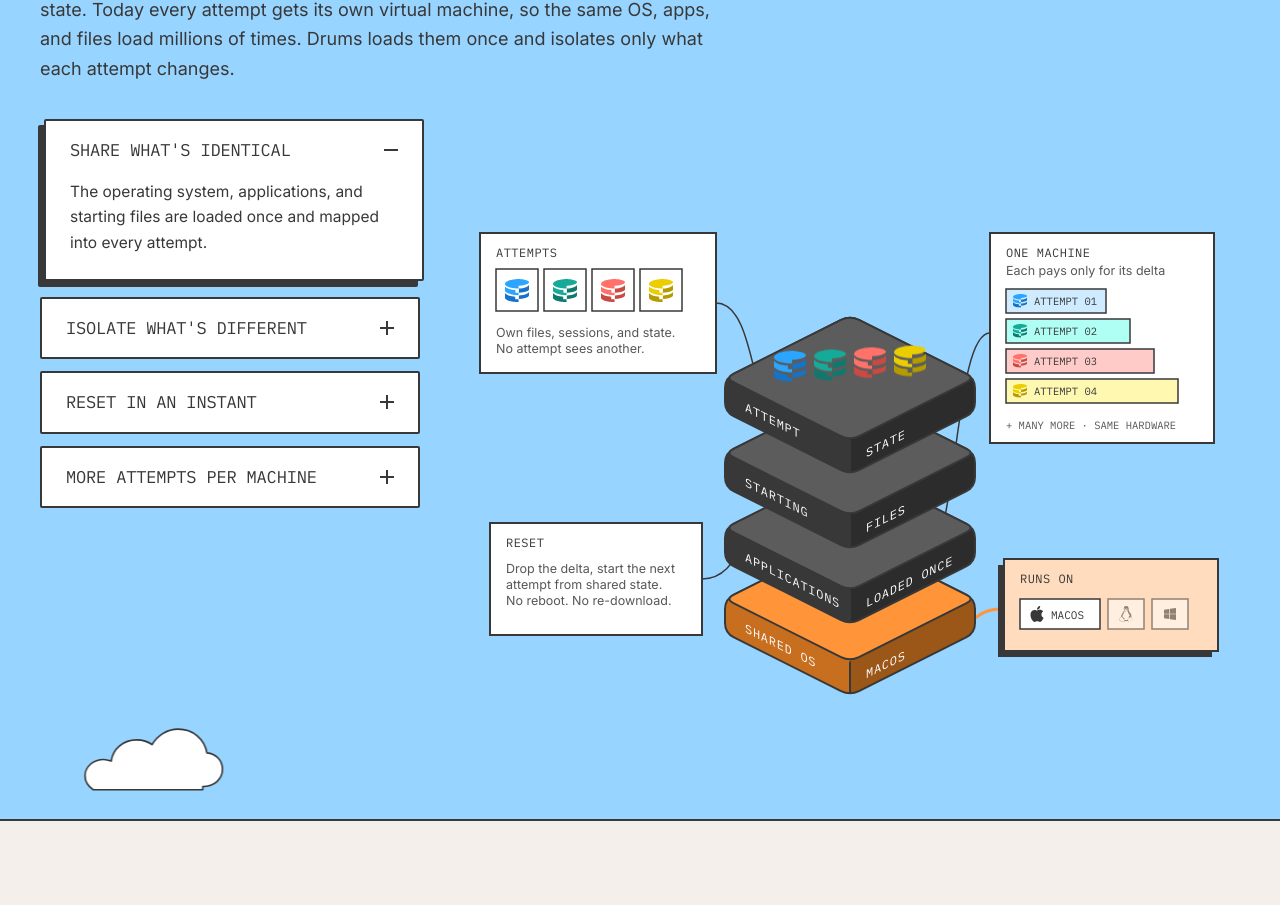
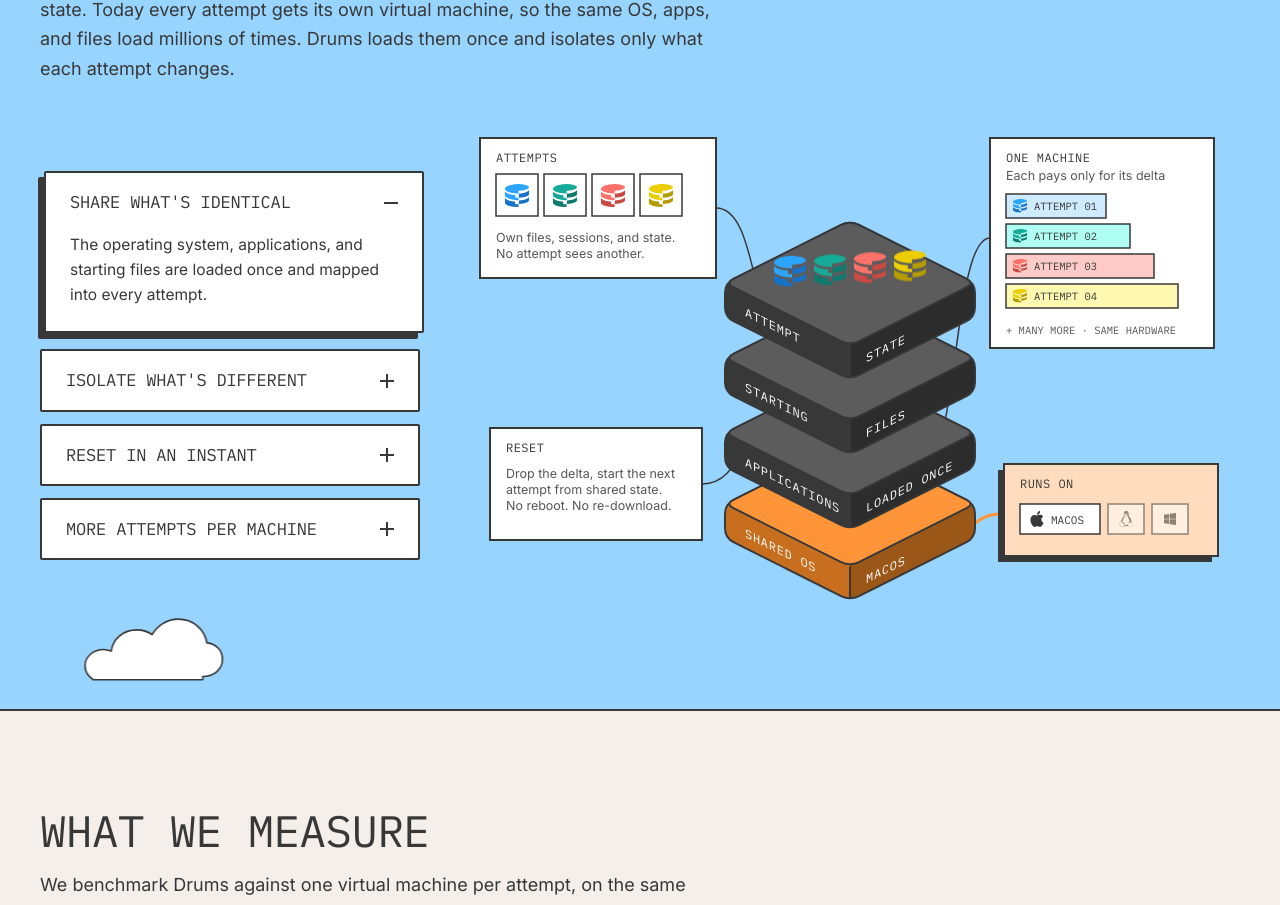
Before and after one commit to sahiljagtap08/drums-website, a Next.js app: page / in a window 1280 px wide. Shown: the part 999-1904 px from the top of the page. Built offline with nearby package versions, Linux system fonts and the light colour scheme.

Commit message:
Diagram: trim empty top space and center against the accordion

```diff
--- a/src/components/HowItWorks.tsx
+++ b/src/components/HowItWorks.tsx
@@ -99,7 +99,7 @@ function Diagram({ active, onHover }: { active: number; onHover: (i: number | nu
   const lf = (cy: number) => `${cx - W / 4} ${cy + D / 4 + H / 2}`; // left face midpoint
   const rf = (cy: number) => `${cx + W / 4} ${cy + D / 4 + H / 2}`; // right face midpoint
   return (
-    <svg viewBox="0 0 780 600" className="w-full h-auto" role="img" aria-label="Isometric stack: a shared macOS, applications and starting files loaded once, with per-attempt state on top. Each note is linked to one layer.">
+    <svg viewBox="0 95 780 490" className="w-full h-auto" role="img" aria-label="Isometric stack: a shared macOS, applications and starting files loaded once, with per-attempt state on top. Each note is linked to one layer.">
       {/* threads: drawn first so slabs and cards sit on top */}
       <Thread topic={1} on={active === 1} d={`M256 180 C 300 180, 290 ${Y.state + 60}, ${lf(Y.state)}`} />
       <Thread topic={2} on={active === 2} d={`M242 456 C 285 456, 280 ${Y.files + 60}, ${lf(Y.files)}`} />
@@ -187,7 +187,7 @@ export function HowItWorks() {
             Agents learn by practicing: millions of attempts, each from the same starting state. Today every attempt gets its own virtual machine, so the same OS, apps, and files load millions of times. Drums loads them once and isolates only what each attempt changes.
           </p>
         </Reveal>
-        <div className="mt-10 grid lg:grid-cols-[380px_1fr] gap-10 items-start">
+        <div className="mt-10 grid lg:grid-cols-[380px_1fr] gap-10 items-center">
           <Reveal delay={100}><Accordion items={items} onChange={setActive} /></Reveal>
           <Reveal delay={200}><Diagram active={hover ?? active} onHover={setHover} /></Reveal>
         </div>
```
